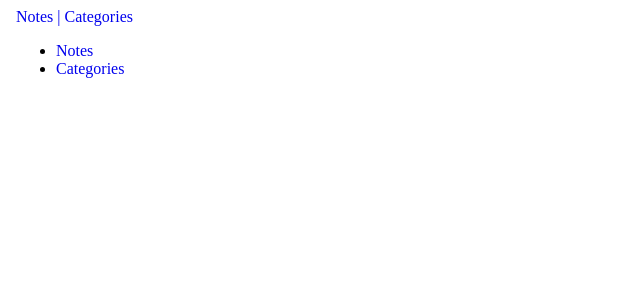
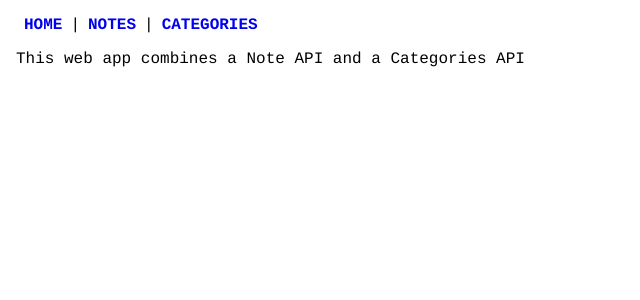
Before and after one commit to paul-ooi/web-trends-assig2, an Angular app: page / in a window 1280 px wide. Shown: the top 300 px of the page, without its empty margins (0-640 px from the left). Built offline with nearby package versions, Linux system fonts and the light colour scheme.

Commit message:
fixed routing added minor styles

```diff
--- a/src/app/app.component.css
+++ b/src/app/app.component.css
@@ -0,0 +1,24 @@
+@import url('https://fonts.googleapis.com/css?family=Cousine:400,700');
+
+body {
+    font-family: 'Cousine', 'Courier New', Courier, monospace;
+}
+
+nav > ul {
+    display: flex;
+    padding-left: 0;
+}
+.menu-item::after(not:last-child) {
+    content: '|';
+}
+
+.menu-item {
+    list-style: none;
+    margin: 0 0.5em;
+    text-transform: uppercase;
+    font-weight: 700;
+}
+
+.menu-item:hover {
+    text-decoration: underline
+}
--- a/src/app/app.component.html
+++ b/src/app/app.component.html
@@ -8,8 +8,11 @@
   </head>
   <body>
       <nav>
-          <a style="text-decoration: none;" routerLink="">Notes |</a>
-          <a style="text-decoration: none;" routerLink="/about"> Categories</a>
+        <ul>
+          <li class="menu-item"><a style="text-decoration: none;" routerLink="/">Home </a></li>|
+          <li class="menu-item"><a style="text-decoration: none;" routerLink="/notes">Notes </a></li>|
+          <li class="menu-item"><a style="text-decoration: none;" routerLink="/categories"> Categories</a></li>
+        </ul>
       </nav>
       <router-outlet></router-outlet>
       <!-- <app-category></app-category> -->
--- a/src/app/home/home.component.html
+++ b/src/app/home/home.component.html
@@ -1,4 +1,3 @@
-<ul>
-  <li><a style="text-decoration: none;" routerLink="/notes">Notes </a></li>
-  <li><a style="text-decoration: none;" routerLink="/categories"> Categories</a></li>
-</ul>
+<p>
+  This web app combines a Note API and a Categories API
+</p>
```
Also changed, not shown: 1 other file (tests, documents, lock files or other folders).
